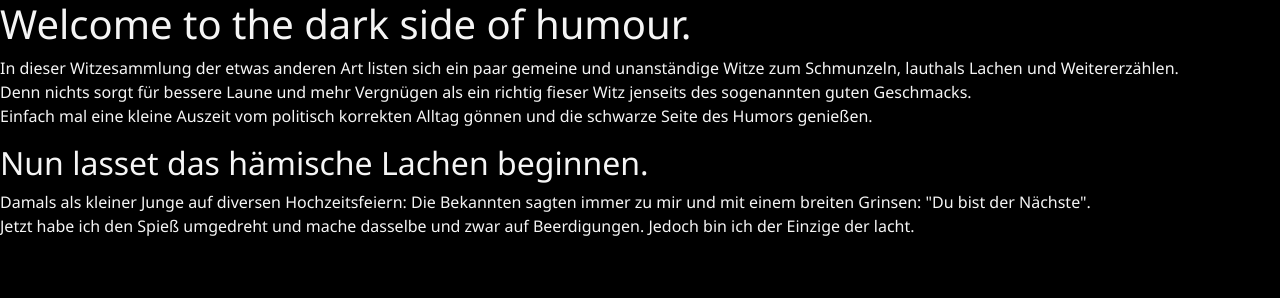
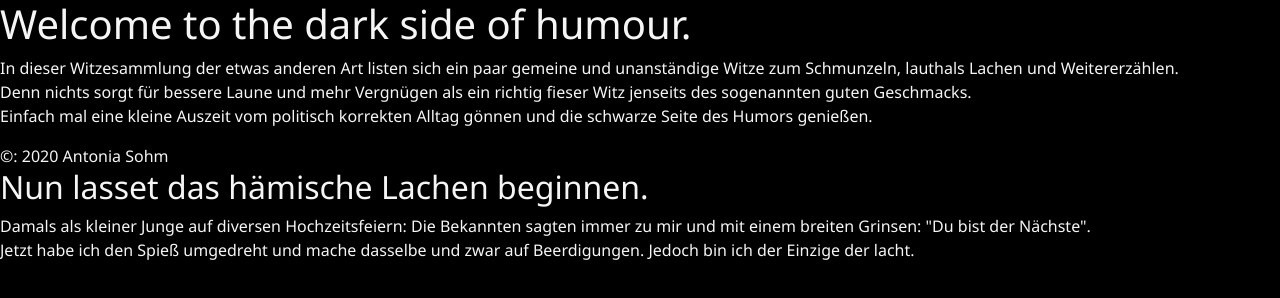
Before and after one commit to ambronito/meine-webseite, a plain HTML site: page index.html in a window 1280 px wide. Drawn offline with nearby package versions, Linux system fonts and the light colour scheme.

Commit message:
Zusätzlich Footer hinzugefügt

```diff
--- a/index.html
+++ b/index.html
@@ -27,6 +27,9 @@
       </p>
     </header>
 
+    <footer>
+      &copy: 2020 Antonia Sohm
+    </footer>
     <main>
       <h2>Nun lasset das hämische Lachen beginnen.</h2>
       <p>
```
